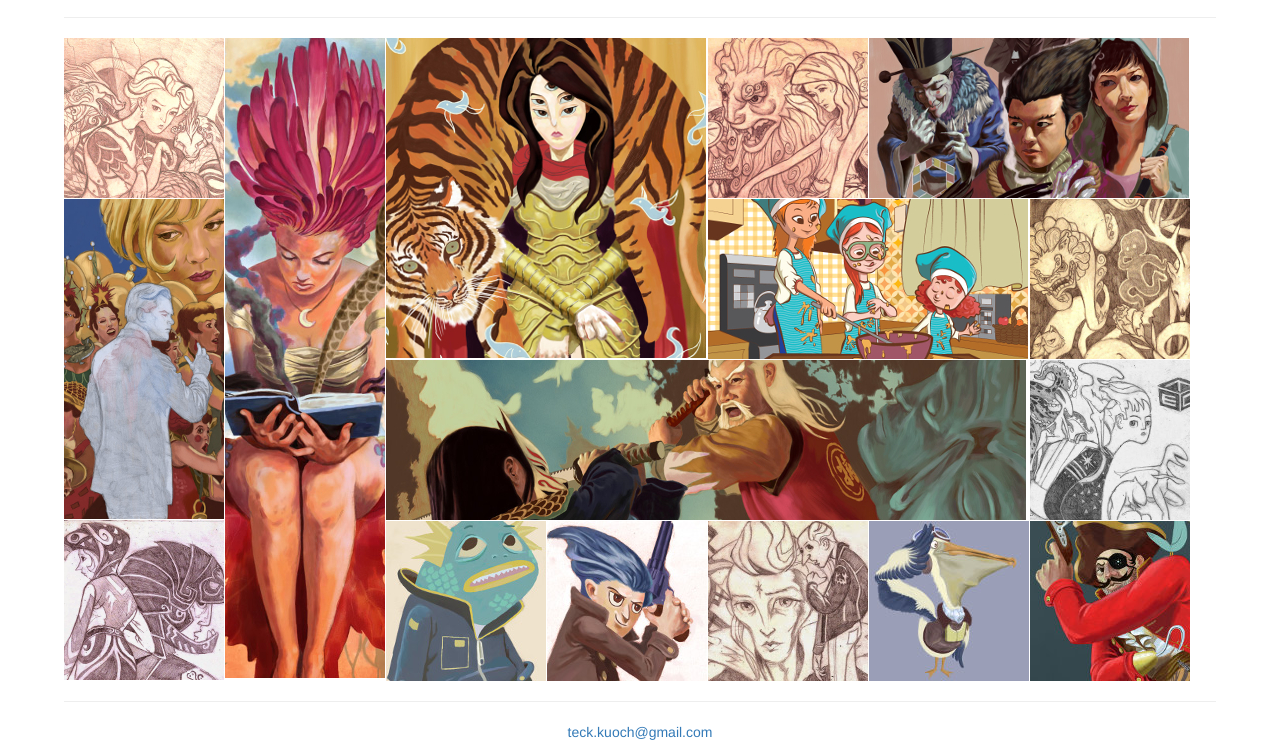
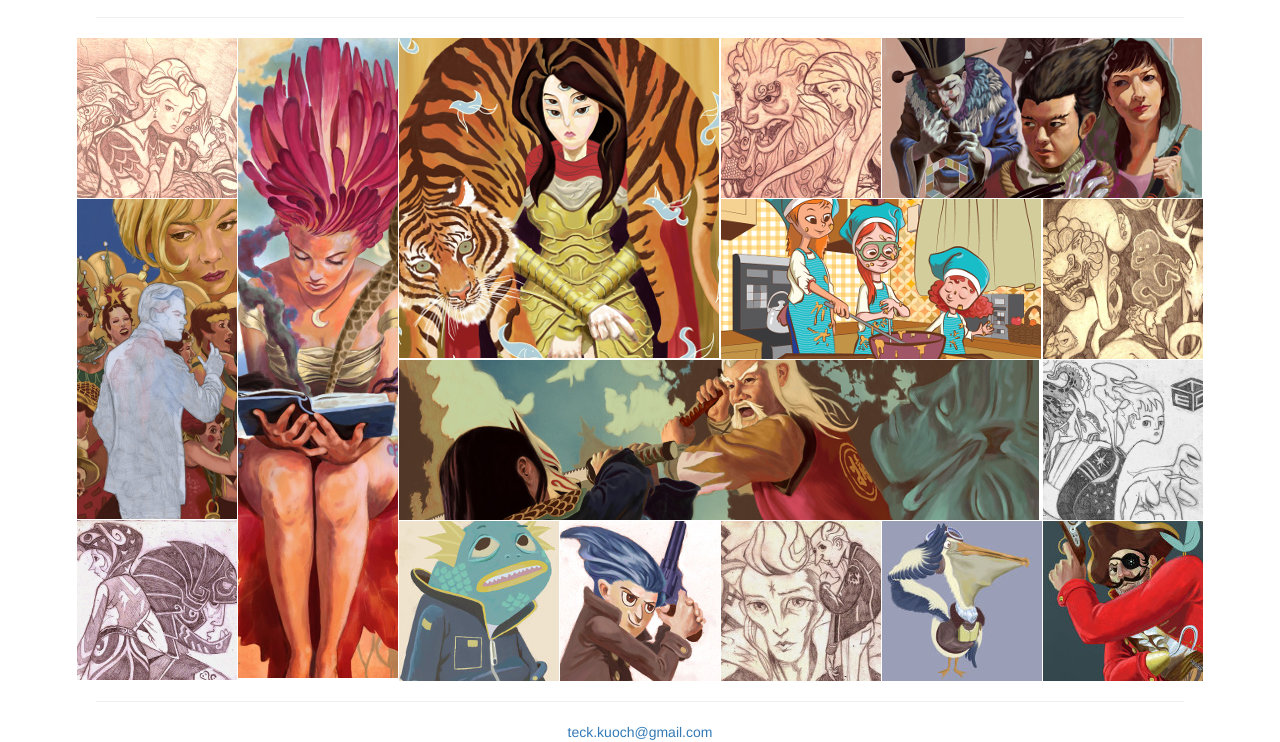
Before and after one commit to t36k/t36k.github.io, a plain HTML site: page index.html in a window 1280 px wide. Shown: the part 63-805 px from the top of the page. Drawn offline with Linux system fonts and the light colour scheme.

Commit message:
Made packery div fixed width so that it centers better.

```diff
--- a/style.css
+++ b/style.css
@@ -15,11 +15,11 @@ body {
 }
 
 .my-hr {
-  width: 90%;
+  width: 85%;
 }
 
 .packery {
-  max-width: 90%;
+  max-width: 1126px;
   margin: 0 auto;
 }
 
```
